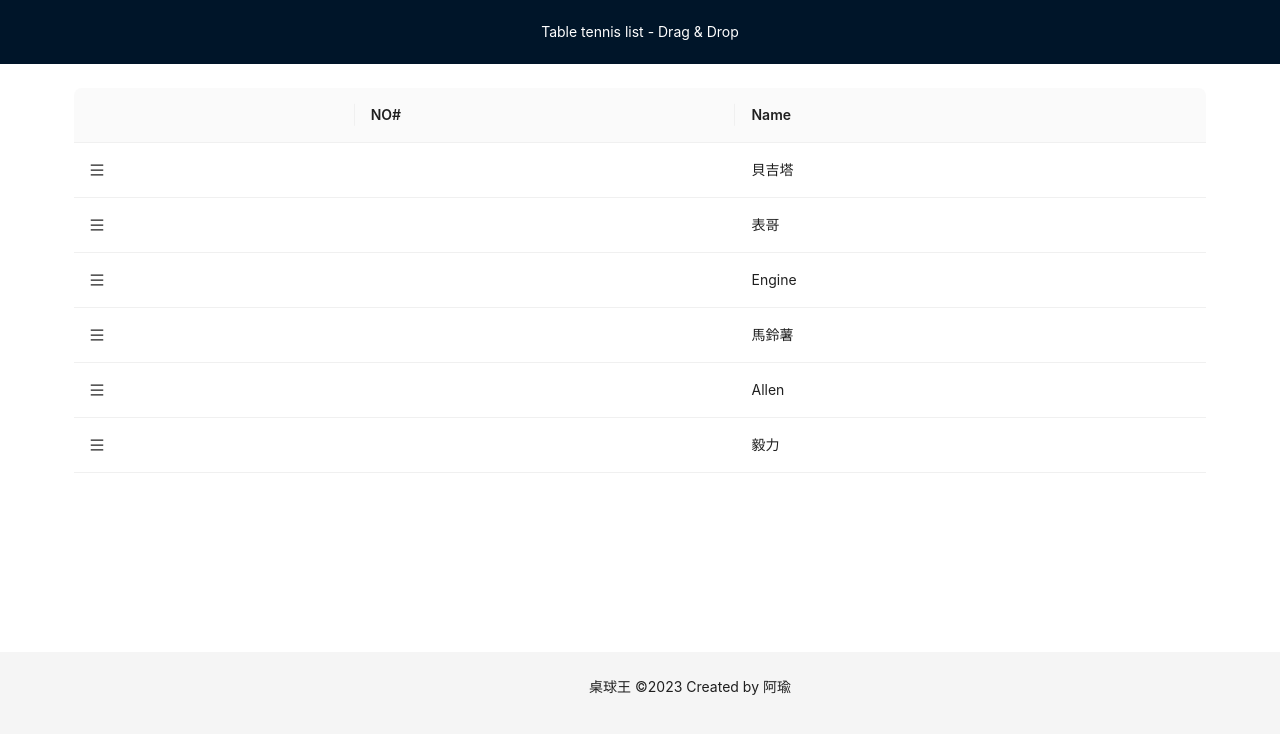
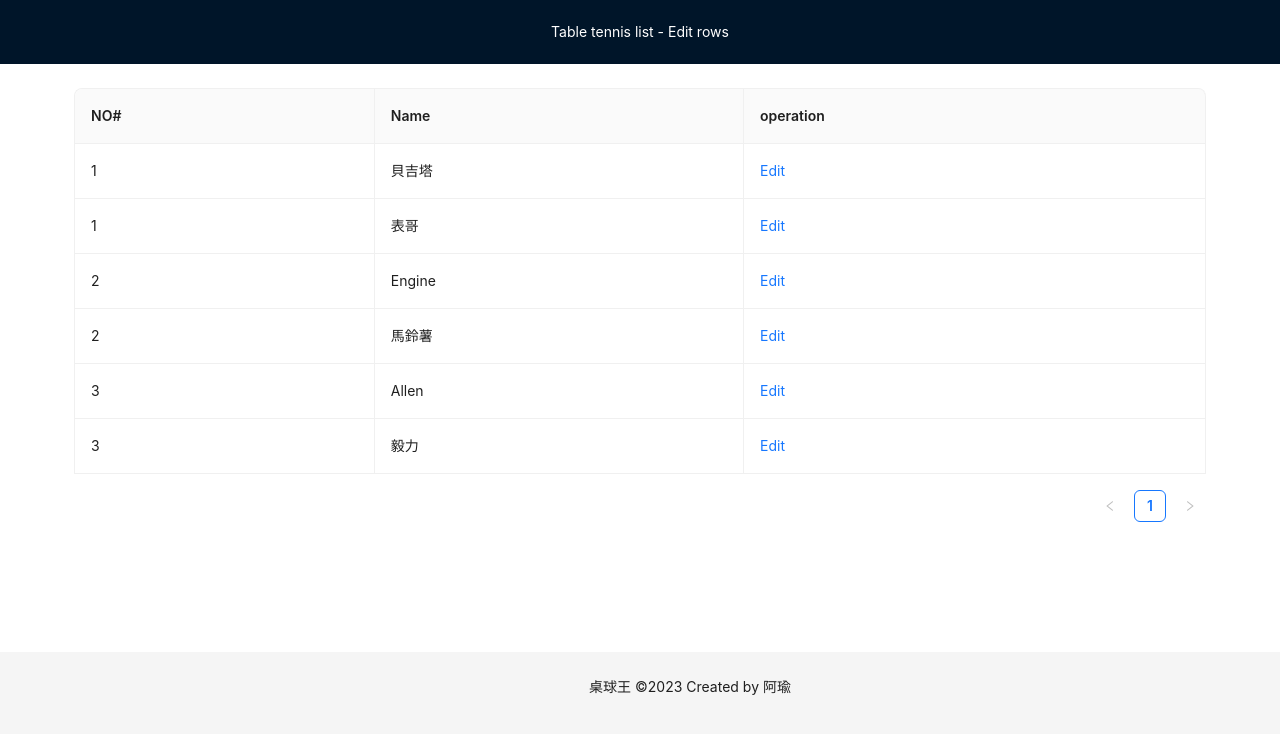
Before and after one commit to goish135/table-tennis-king, a React (Create React App) app: page / in a window 1280 px wide. Shown: the top 734 px of the page. Built offline with nearby package versions, Linux system fonts and the light colour scheme.

Commit message:
edit rows

```diff
--- a/src/App.js
+++ b/src/App.js
@@ -1,138 +1,179 @@
+import React, { useState } from "react";
 import {
-  DndContext,
-  PointerSensor,
-  useSensor,
-  useSensors,
-} from "@dnd-kit/core";
-import { restrictToVerticalAxis } from "@dnd-kit/modifiers";
-import {
-  SortableContext,
-  arrayMove,
-  useSortable,
-  verticalListSortingStrategy,
-} from "@dnd-kit/sortable";
-import { CSS } from "@dnd-kit/utilities";
-import React, { useState } from "react";
-import { Table, Layout } from "antd";
-import { MenuOutlined } from "@ant-design/icons";
-const { Header, Content, Footer } = Layout;
-const columns = [
+  Table,
+  Layout,
+  Form,
+  Input,
+  InputNumber,
+  Popconfirm,
+  Typography,
+} from "antd";
+
+const originData = [
   {
-    key: "sort",
+    key: "1",
+    no: "1",
+    name: "貝吉塔",
   },
   {
-    title: "NO#",
-    dataIndex: "no",
+    key: "2",
+    no: "1",
+    name: "表哥",
   },
   {
-    title: "Name",
-    dataIndex: "name",
+    key: "3",
+    no: "2",
+    name: "Engine",
+  },
+  {
+    key: "4",
+    no: "2",
+    name: "馬鈴薯",
+  },
+  {
+    key: "5",
+    no: "3",
+    name: "Allen",
+  },
+  {
+    key: "6",
+    no: "3",
+    name: "毅力",
   },
 ];
 
-const Row = ({ children, ...props }) => {
-  const {
-    attributes,
-    listeners,
-    setNodeRef,
-    setActivatorNodeRef,
-    transform,
-    transition,
-    isDragging,
-  } = useSortable({
-    id: props["data-row-key"],
-  });
-  const style = {
-    ...props.style,
-    transform: CSS.Transform.toString(
-      transform && {
-        ...transform,
-        scaleY: 1,
-      },
-    ),
-    transition,
-    ...(isDragging
-      ? {
-          position: "relative",
-          zIndex: 9999,
-        }
-      : {}),
-  };
+const { Header, Content, Footer } = Layout;
+
+const EditableCell = ({
+  editing,
+  dataIndex,
+  title,
+  inputType,
+  record,
+  index,
+  children,
+  ...restProps
+}) => {
+  const inputNode = inputType === "number" ? <InputNumber /> : <Input />;
   return (
-    <tr {...props} ref={setNodeRef} style={style} {...attributes}>
-      {React.Children.map(children, (child) => {
-        if (child.key === "sort") {
-          return React.cloneElement(child, {
-            children: (
-              <MenuOutlined
-                ref={setActivatorNodeRef}
-                style={{
-                  touchAction: "none",
-                  cursor: "move",
-                }}
-                {...listeners}
-              />
-            ),
-          });
-        }
-        return child;
-      })}
-    </tr>
+    <td {...restProps}>
+      {editing ? (
+        <Form.Item
+          name={dataIndex}
+          style={{
+            margin: 0,
+          }}
+          rules={[
+            {
+              required: true,
+              message: `Please Input ${title}!`,
+            },
+          ]}
+        >
+          {inputNode}
+        </Form.Item>
+      ) : (
+        children
+      )}
+    </td>
   );
 };
-
 const App = () => {
-  const [dataSource, setDataSource] = useState([
+  const [form] = Form.useForm();
+  const [data, setData] = useState(originData);
+  const [editingKey, setEditingKey] = useState("");
+  const isEditing = (record) => record.key === editingKey;
+  const edit = (record) => {
+    form.setFieldsValue({
+      name: "",
+      age: "",
+      address: "",
+      ...record,
+    });
+    setEditingKey(record.key);
+  };
+  const cancel = () => {
+    setEditingKey("");
+  };
+  const save = async (key) => {
+    try {
+      const row = await form.validateFields();
+      const newData = [...data];
+      const index = newData.findIndex((item) => key === item.key);
+      if (index > -1) {
+        const item = newData[index];
+        newData.splice(index, 1, {
+          ...item,
+          ...row,
+        });
+        setData(newData);
+        setEditingKey("");
+      } else {
+        newData.push(row);
+        setData(newData);
+        setEditingKey("");
+      }
+    } catch (errInfo) {
+      console.log("Validate Failed:", errInfo);
+    }
+  };
+  const columnsEdit = [
     {
-      key: "1",
-      no: "",
-      name: "貝吉塔",
+      title: "NO#",
+      dataIndex: "no",
+      editable: "true",
     },
     {
-      key: "2",
-      no: "",
-      name: "表哥",
+      title: "Name",
+      dataIndex: "name",
+      editable: "true",
     },
     {
-      key: "3",
-      no: "",
-      name: "Engine",
+      title: "operation",
+      dataIndex: "operation",
+      render: (_, record) => {
+        const editable = isEditing(record);
+        return editable ? (
+          <span>
+            <Typography.Link
+              onClick={() => save(record.key)}
+              style={{
+                marginRight: 8,
+              }}
+            >
+              Save
+            </Typography.Link>
+            <Popconfirm title="Sure to cancel?" onConfirm={cancel}>
+              <a>Cancel</a>
+            </Popconfirm>
+          </span>
+        ) : (
+          <Typography.Link
+            disabled={editingKey !== ""}
+            onClick={() => edit(record)}
+          >
+            Edit
+          </Typography.Link>
+        );
+      },
     },
-    {
-      key: "4",
-      no: "",
-      name: "馬鈴薯",
-    },
-    {
-      key: "5",
-      no: "",
-      name: "Allen",
-    },
-    {
-      key: "6",
-      no: "",
-      name: "毅力",
-    },
-  ]);
+  ];
 
-  const sensors = useSensors(
-    useSensor(PointerSensor, {
-      activationConstraint: {
-        // https://docs.dndkit.com/api-documentation/sensors/pointer#activation-constraints
-        distance: 1,
-      },
-    }),
-  );
-
-  const onDragEnd = ({ active, over }) => {
-    if (active.id !== over?.id) {
-      setDataSource((prev) => {
-        const activeIndex = prev.findIndex((i) => i.key === active.id);
-        const overIndex = prev.findIndex((i) => i.key === over?.id);
-        return arrayMove(prev, activeIndex, overIndex);
-      });
+  const mergedColumns = columnsEdit.map((col) => {
+    if (!col.editable) {
+      return col;
     }
-  };
+    return {
+      ...col,
+      onCell: (record) => ({
+        record,
+        inputType: col.dataIndex === "age" ? "number" : "text",
+        dataIndex: col.dataIndex,
+        title: col.title,
+        editing: isEditing(record),
+      }),
+    };
+  });
 
   return (
     <div className="App">
@@ -143,7 +184,7 @@
             textAlign: "center",
           }}
         >
-          Table tennis list - Drag &amp; Drop
+          Table tennis list - Edit rows
         </Header>
       </Layout>
       <Content
@@ -151,29 +192,22 @@
         style={{ padding: "0 50px", backgroundColor: "white" }}
       >
         <div style={{ padding: 24, height: "100%" }}>
-          <DndContext
-            sensors={sensors}
-            modifiers={[restrictToVerticalAxis]}
-            onDragEnd={onDragEnd}
-          >
-            <SortableContext
-              // rowKey array
-              items={dataSource.map((i) => i.key)}
-              strategy={verticalListSortingStrategy}
-            >
-              <Table
-                components={{
-                  body: {
-                    row: Row,
-                  },
-                }}
-                rowKey="key"
-                columns={columns}
-                dataSource={dataSource}
-                pagination={false}
-              />
-            </SortableContext>
-          </DndContext>
+          <Form form={form} component={false}>
+            <Table
+              components={{
+                body: {
+                  cell: EditableCell,
+                },
+              }}
+              bordered
+              dataSource={data}
+              columns={mergedColumns}
+              rowClassName="editable-row"
+              pagination={{
+                onChange: cancel,
+              }}
+            />
+          </Form>
         </div>
       </Content>
       <Footer
```
